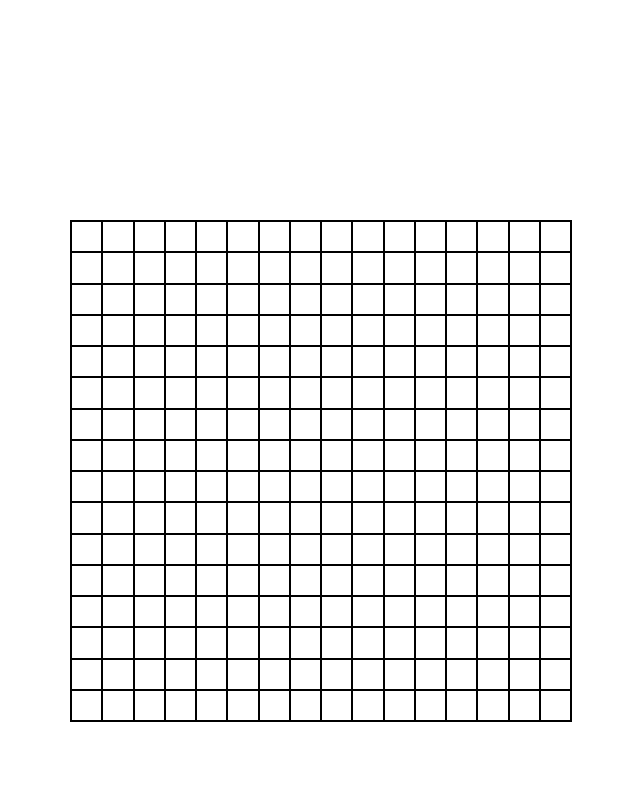
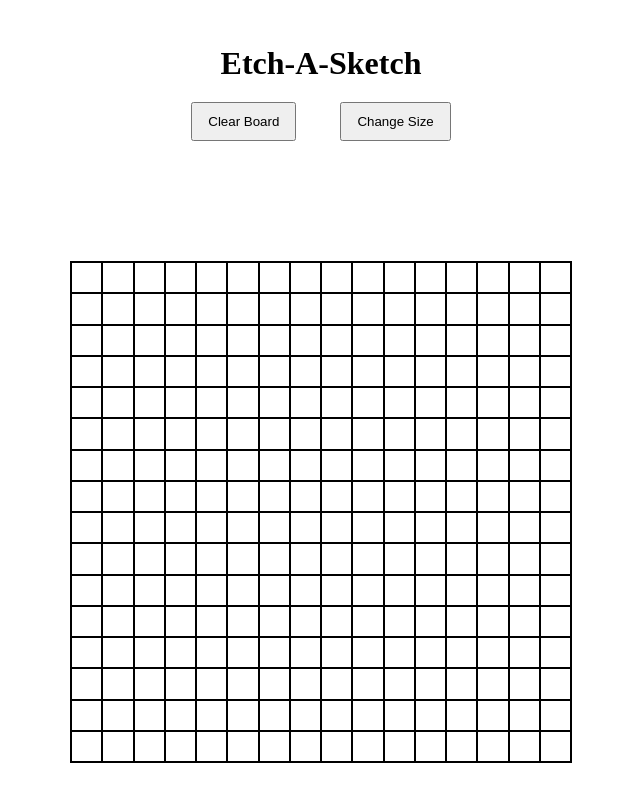
Before and after one commit to sc-martel93/Etch-A-Sketch, a plain HTML site: page index.html in a window 1280 px wide. Shown: the top 800 px of the page, without its empty margins (319-959 px from the left). Drawn offline with Linux system fonts and the light colour scheme.

Commit message:
Add header

```diff
--- a/index.html
+++ b/index.html
@@ -8,6 +8,11 @@
     <title>Etch-a-Sketch</title>
 </head>
 <body>
+    <header>
+        <h1>Etch-A-Sketch</h1>
+        <button id="clear-btn">Clear Board</button>
+        <button id="size-btn">Change Size</button>
+    </header>
     <main class="container">
 
     </main>
--- a/styles/style.scss
+++ b/styles/style.scss
@@ -1,6 +1,16 @@
 * {
     padding: 0;
     margin: 0;
+}
+
+header {
+    text-align: center;
+    margin-top: 45px;
+
+    button {
+        padding: 10px 15px;
+        margin: 20px;
+    }
 }
 
 .container {
@@ -8,7 +18,7 @@
     height: 500px;
     width: 500px;
     border: 1px solid black;
-    margin: 220px auto;
+    margin: 100px auto;
 
     .grid-element {
         border: 1px solid black;
```
Also changed, not shown: styles/style.css, 1 other file.
